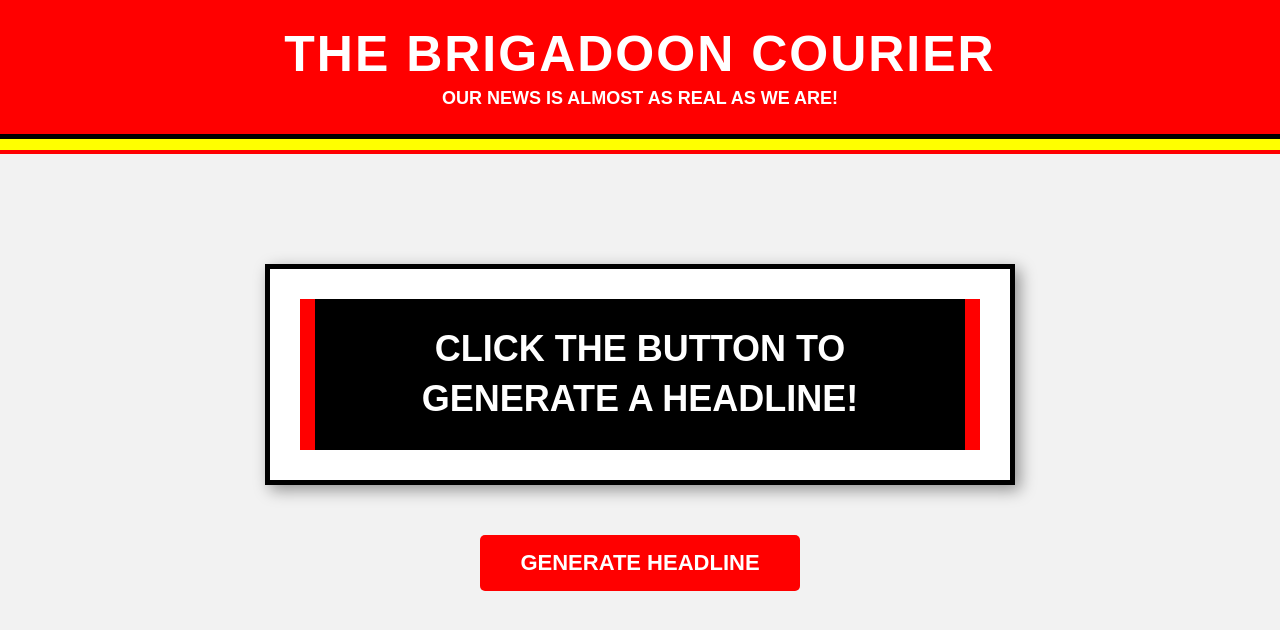
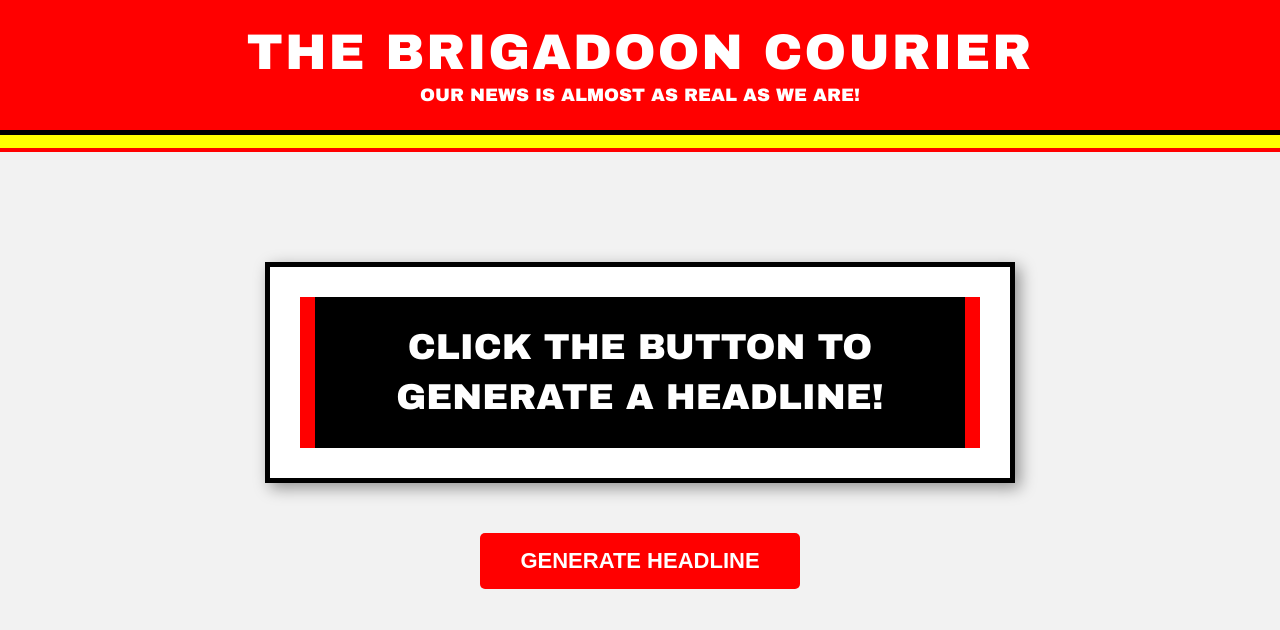
Before and after one commit to Mags98SF/scottishfootballheadlines, a plain HTML site: page index.html in a window 1280 px wide. Drawn offline with Linux system fonts and the light colour scheme.

Commit message:
Update styles.css

```diff
--- a/styles.css
+++ b/styles.css
@@ -7,7 +7,7 @@
 
 /* General Page Styling */
 body {
-    font-family: 'Arial', sans-serif;
+    font-family: 'Arial Black', 'Arial', sans-serif;
     background-color: #f2f2f2;
     text-align: center;
 }
@@ -19,8 +19,8 @@ body {
     padding: 25px 0;
     text-align: center;
     border-bottom: 5px solid black;
+    width: 100%;
     position: fixed;
-    width: 100%;
     top: 0;
     z-index: 1000;
 }
```
